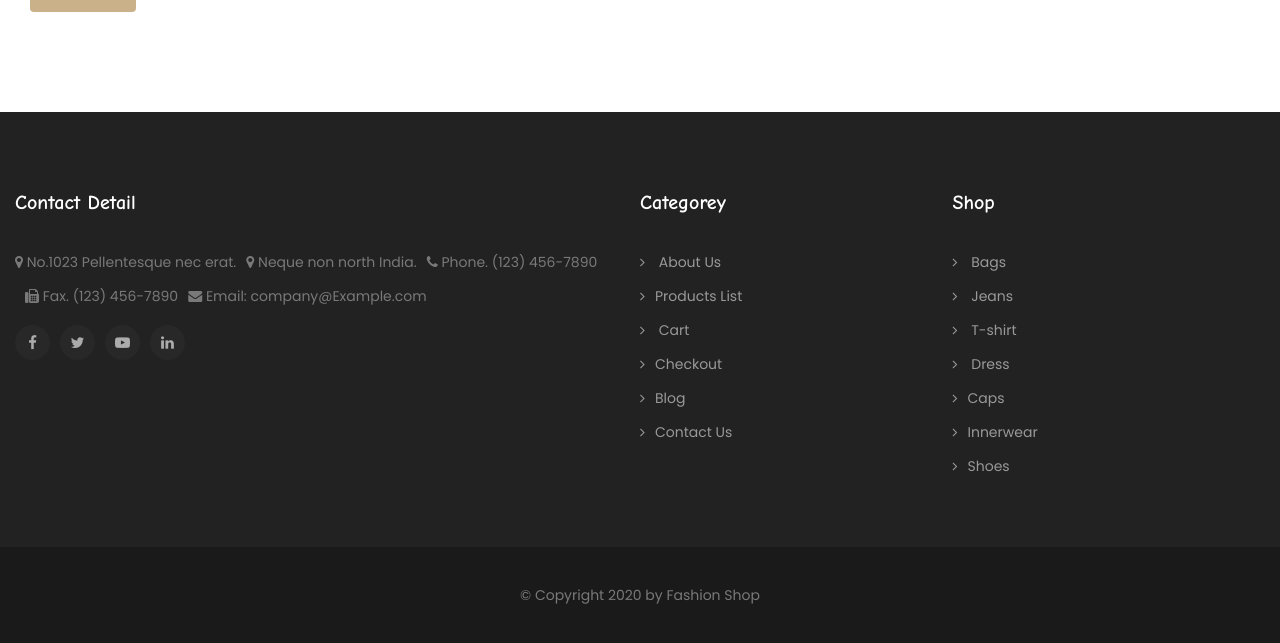
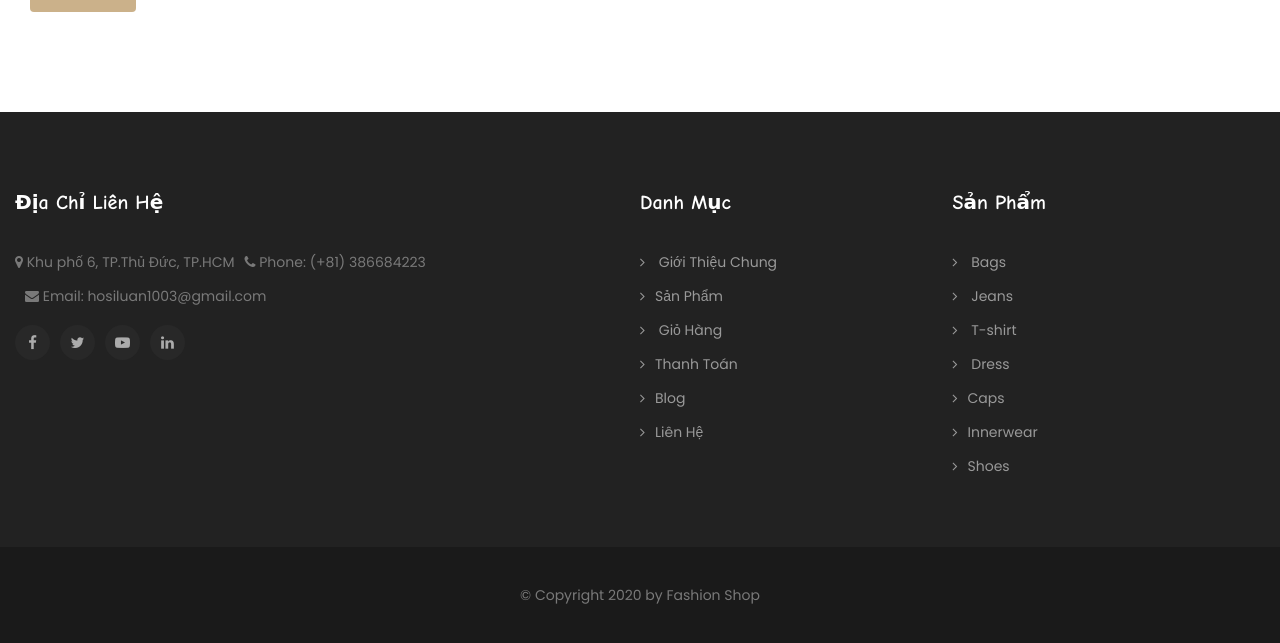
Before and after one commit to afafjl/django, a Django app: page /blog/ in a window 1280 px wide. Shown: the part 1065-1708 px from the top of the page. Run offline with Django 4.2, Linux system fonts and the light colour scheme; data comes from the database, SQL or seed files in the repository; parts of the project's set-up code (start-up, migrations or seed data) failed here and were passed over; some libraries are stand-ins or nearby versions.

Commit message:
Update main.html

```diff
--- a/store/templates/store/main.html
+++ b/store/templates/store/main.html
@@ -399,17 +399,17 @@
 				<div class="col-lg-6 col-md-6 col-sm-12 col-xs-12">
 					<div class="footer_logo_wrapper">
 						<!--<img src="{% static 'assets/image/logo/footer_logo.png'%}" alt="footer_logo" class="img-responsive wow fadeInDown animated">-->
-						<h2 class="wow fadeInDown animated">Contact Detail</h2>
+						<h2 class="wow fadeInDown animated">Địa chỉ liên hệ</h2>
 						   <ul>
-								<li><i class="fa fa-map-marker"></i> No.1023 Pellentesque nec erat.</li>
-								<li><i class="fa fa-map-marker"></i> Neque non north India.</li>
-								<li><i class="fa fa-phone"></i> Phone. (123) 456-7890</li>
-								<li><i class="fa fa-fax"></i> Fax. (123) 456-7890</li>
-								<li><i class="fa fa-envelope"></i> Email: company@Example.com</li>
+								<li><i class="fa fa-map-marker"></i> Khu phố 6, TP.Thủ Đức, TP.HCM</li>
+								<!-- <li><i class="fa fa-map-marker"></i> Neque non north India.</li> -->
+								<li><i class="fa fa-phone"></i> Phone: (+81) 386684223</li>
+								<!-- <li><i class="fa fa-fax"></i> Fax. (123) 456-7890</li> -->
+								<li><i class="fa fa-envelope"></i> Email: hosiluan1003@gmail.com</li>
 
 							</ul>
 
-						{% comment %} <h4 class="wow fadeInDown animated"><a href="#" class="btn wow fadeInDown animated">Read More</a></h4> {% endcomment %}
+						{% comment %} <h4 class="wow fadeInDown animated"><a href="#" class="btn wow fadeInDown animated">Xem Thêm</a></h4> {% endcomment %}
 						<ul>
 							<li class="wow fadeInDown animated"><a href="#"><i class="fa fa-facebook"></i></a></li>
 							<li class="wow fadeInDown animated"><a href="#"><i class="fa fa-twitter"></i></a></li>
@@ -420,24 +420,24 @@
 				</div>
 				<div class="col-lg-3 col-md-3 col-sm-12 col-xs-12">
 					<div class="footer_list_wrapper">
-						<h2 class="wow fadeInDown animated">Categorey</h2>
+						<h2 class="wow fadeInDown animated">Danh Mục</h2>
 						<ul class="footer_list">
-							<li class="wow fadeInDown animated"><a href="{% url 'about_us'%}"><i class="fa fa-angle-right" aria-hidden="true"></i> About Us</a>
+							<li class="wow fadeInDown animated"><a href="{% url 'about_us'%}"><i class="fa fa-angle-right" aria-hidden="true"></i> Giới Thiệu Chung</a>
 							</li>
 
-							<li class="wow fadeInDown animated"><a href="{% url 'products'%}"><i class="fa fa-angle-right" aria-hidden="true"></i>Products List </a>
+							<li class="wow fadeInDown animated"><a href="{% url 'products'%}"><i class="fa fa-angle-right" aria-hidden="true"></i>Sản Phẩm </a>
 							</li>
-							<li class="wow fadeInDown animated"><a href="{% url 'cart'%}"><i class="fa fa-angle-right" aria-hidden="true"></i> Cart</a>
+							<li class="wow fadeInDown animated"><a href="{% url 'cart'%}"><i class="fa fa-angle-right" aria-hidden="true"></i> Giỏ Hàng</a>
 							</li>
-							<li class="wow fadeInDown animated"><a href="{% url 'checkout'%}"><i class="fa fa-angle-right" aria-hidden="true"></i>Checkout </a> </li>
+							<li class="wow fadeInDown animated"><a href="{% url 'checkout'%}"><i class="fa fa-angle-right" aria-hidden="true"></i>Thanh Toán </a> </li>
 							<li class="wow fadeInDown animated"><a href="{% url 'blog'%}"><i class="fa fa-angle-right" aria-hidden="true"></i>Blog </a> </li>
-							<li class="wow fadeInDown animated"><a href="{% url 'contact'%}"><i class="fa fa-angle-right" aria-hidden="true"></i>Contact Us </a> </li>
+							<li class="wow fadeInDown animated"><a href="{% url 'contact'%}"><i class="fa fa-angle-right" aria-hidden="true"></i>Liên Hệ </a> </li>
 						</ul>
 					</div>
 				</div>
 				<div class="col-lg-3 col-md-3 col-sm-12 col-xs-12">
 					<div class="footer_list_wrapper">
-						<h2>Shop</h2>
+						<h2>Sản Phẩm </h2>
 						<ul class="footer_list">
 							<li class="wow fadeInDown animated"><a href="{% url 'products'%}"><i class="fa fa-angle-right" aria-hidden="true"></i> Bags</a>
 							</li>
```
